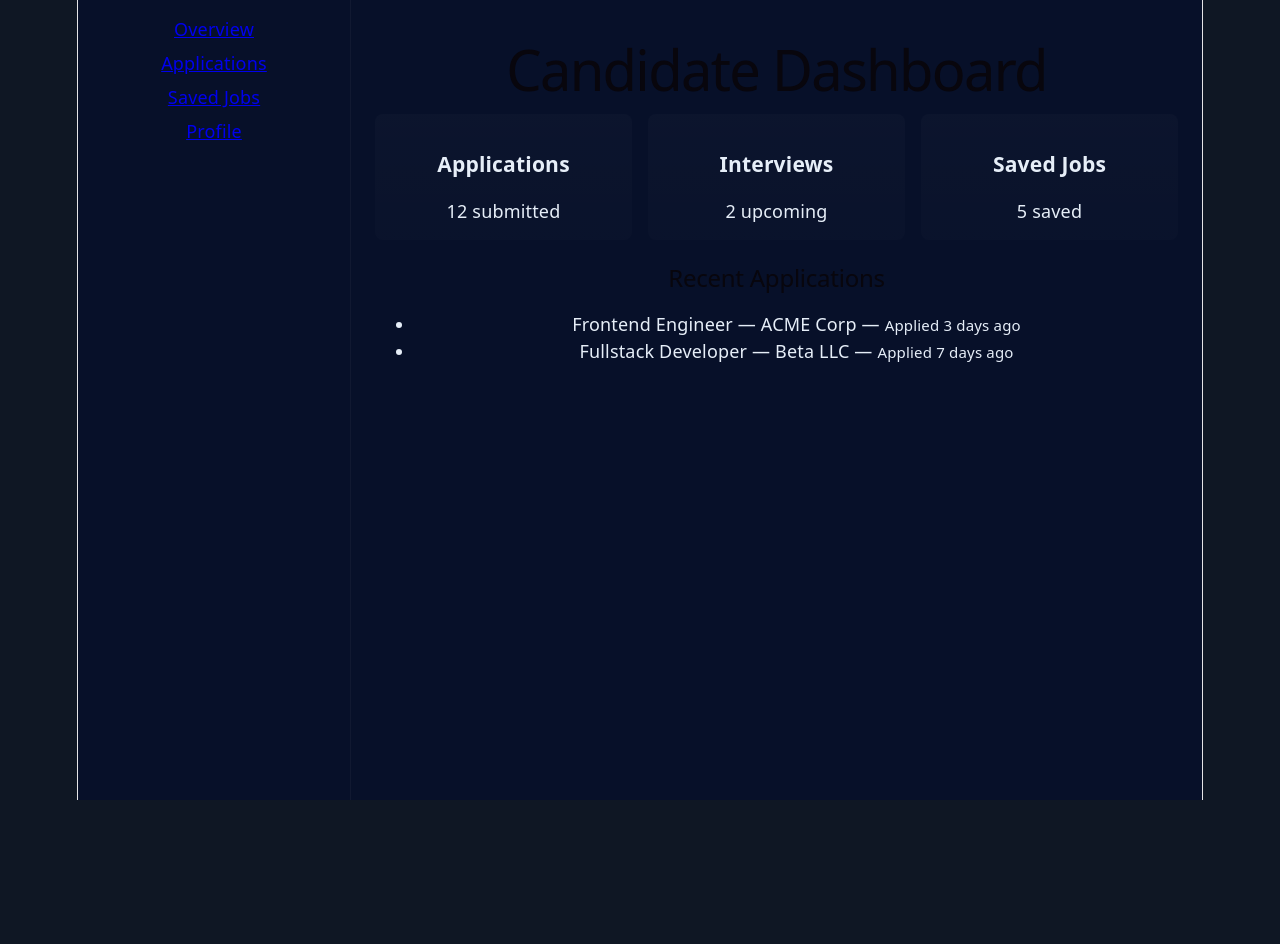
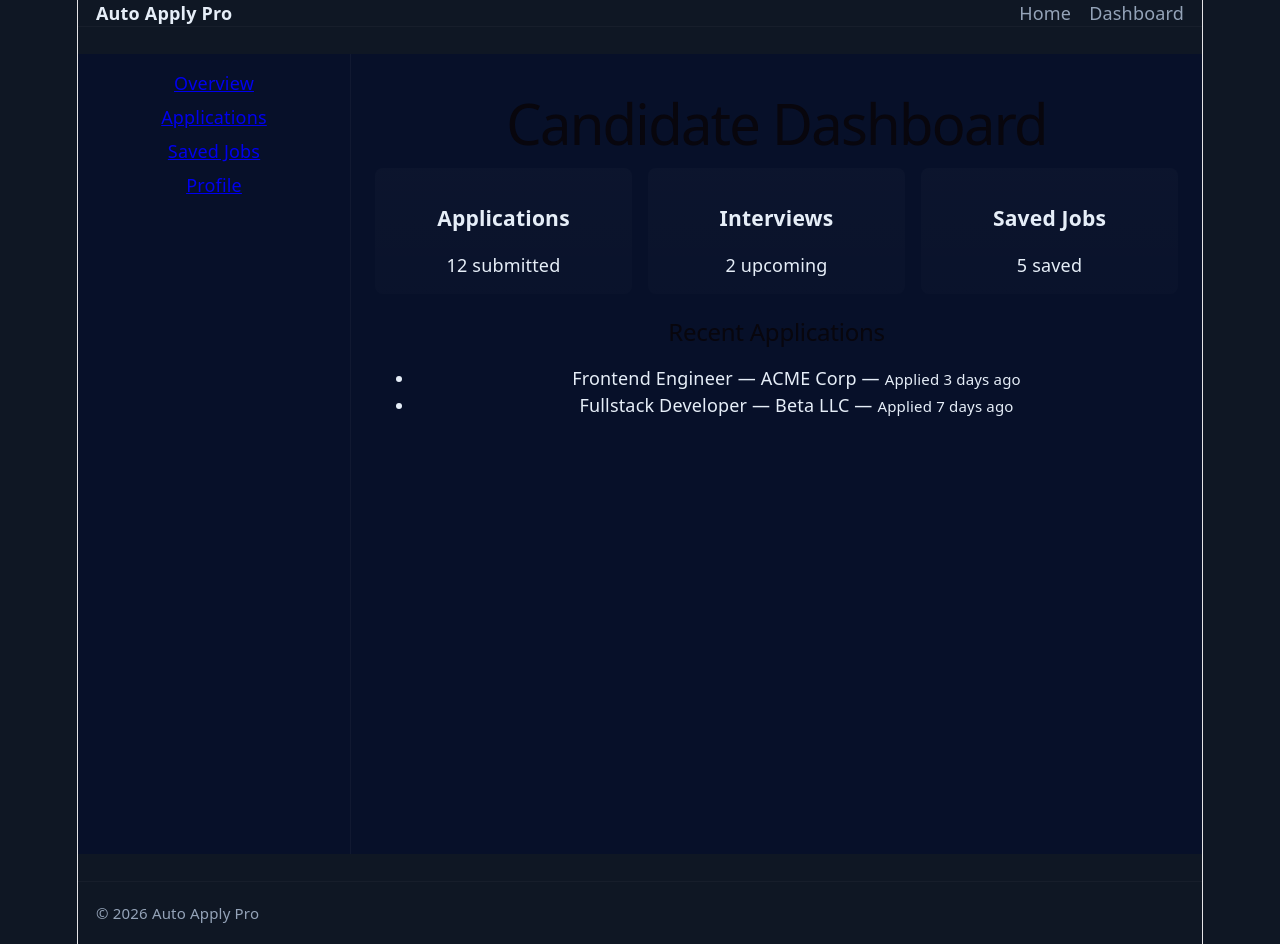
Before and after one commit to amritkr1999/auto-apply-pro, a React (Vite) app in the folder frontend/: page /candidate-dashboard in a window 1280 px wide. Before the commit the page ends 800 px from the top, so only its background shows below. Built offline with nearby package versions, Linux system fonts and the light colour scheme.

Commit message:
Header & Footer Added.

```diff
--- a/frontend/index.html
+++ b/frontend/index.html
@@ -4,7 +4,7 @@
     <meta charset="UTF-8" />
     <link rel="icon" type="image/svg+xml" href="/favicon.svg" />
     <meta name="viewport" content="width=device-width, initial-scale=1.0" />
-    <title>frontend</title>
+    <title>AutoApplyPro</title>
   </head>
   <body>
     <div id="root"></div>
--- /dev/null
+++ b/frontend/src/components/Footer.tsx
@@ -0,0 +1,14 @@
+import React from "react";
+import "./layout.css";
+
+export const Footer: React.FC = () => {
+  return (
+    <footer className="app-footer">
+      <div className="container">
+        <small>© {new Date().getFullYear()} Auto Apply Pro</small>
+      </div>
+    </footer>
+  );
+};
+
+export default Footer;
--- /dev/null
+++ b/frontend/src/components/Header.tsx
@@ -0,0 +1,23 @@
+import React from "react";
+import { Link } from "react-router-dom";
+import "./layout.css";
+
+export const Header: React.FC = () => {
+  return (
+    <header className="app-header">
+      <div className="container">
+        <div className="brand">
+          <Link to="/" className="brand-link">
+            Auto Apply Pro
+          </Link>
+        </div>
+        <nav className="nav">
+          <Link to="/">Home</Link>
+          <Link to="/candidate-dashboard">Dashboard</Link>
+        </nav>
+      </div>
+    </header>
+  );
+};
+
+export default Header;
--- /dev/null
+++ b/frontend/src/components/Layout.tsx
@@ -0,0 +1,19 @@
+import React from "react";
+import { Outlet } from "react-router-dom";
+import Header from "./Header";
+import Footer from "./Footer";
+import "./layout.css";
+
+export const Layout: React.FC = () => {
+  return (
+    <div className="app-root">
+      <Header />
+      <main className="app-content">
+        <Outlet />
+      </main>
+      <Footer />
+    </div>
+  );
+};
+
+export default Layout;
--- /dev/null
+++ b/frontend/src/components/layout.css
@@ -0,0 +1,52 @@
+:root {
+  --bg: #071029;
+  --muted: #94a3b8;
+  --surface: #0b1220;
+  --accent: #06b6d4;
+}
+.app-root {
+  display: flex;
+  flex-direction: column;
+  min-height: 100vh;
+  background: var(--bg);
+  color: #e6eef8;
+}
+.container {
+  max-width: 1100px;
+  margin: 0 auto;
+  padding: 0 1rem;
+  display: flex;
+  align-items: center;
+  justify-content: space-between;
+}
+.app-header {
+  border-bottom: 1px solid rgba(255, 255, 255, 0.03);
+}
+.brand-link {
+  font-weight: 700;
+  color: inherit;
+  text-decoration: none;
+}
+.nav a {
+  margin-left: 1rem;
+  color: var(--muted);
+  text-decoration: none;
+}
+.app-content {
+  flex: 1;
+  padding: 1.5rem 0;
+}
+.app-footer {
+  border-top: 1px solid rgba(255, 255, 255, 0.03);
+  padding: 1rem 0;
+  color: var(--muted);
+}
+
+@media (max-width: 700px) {
+  .container {
+    padding: 0 0.75rem;
+  }
+  .nav {
+    display: none;
+  }
+}
--- a/frontend/src/routes/AppRoutes.tsx
+++ b/frontend/src/routes/AppRoutes.tsx
@@ -1,13 +1,19 @@
 import React from "react";
 import { Routes, Route } from "react-router-dom";
+import Layout from "../components/Layout";
 import { LandingPage } from "../pages/LandingPage";
 import CandidateDashboardView from "../features/dashboard/components/views/CandidateDashboardView";
 
 export const AppRoutes: React.FC = () => {
   return (
     <Routes>
-      <Route path="/" element={<LandingPage />} />
-      <Route path="/candidate-dashboard" element={<CandidateDashboardView />} />
+      <Route element={<Layout />}>
+        <Route path="/" element={<LandingPage />} />
+        <Route
+          path="/candidate-dashboard"
+          element={<CandidateDashboardView />}
+        />
+      </Route>
       {/* Add more app routes below as pages/components become available */}
     </Routes>
   );
```
